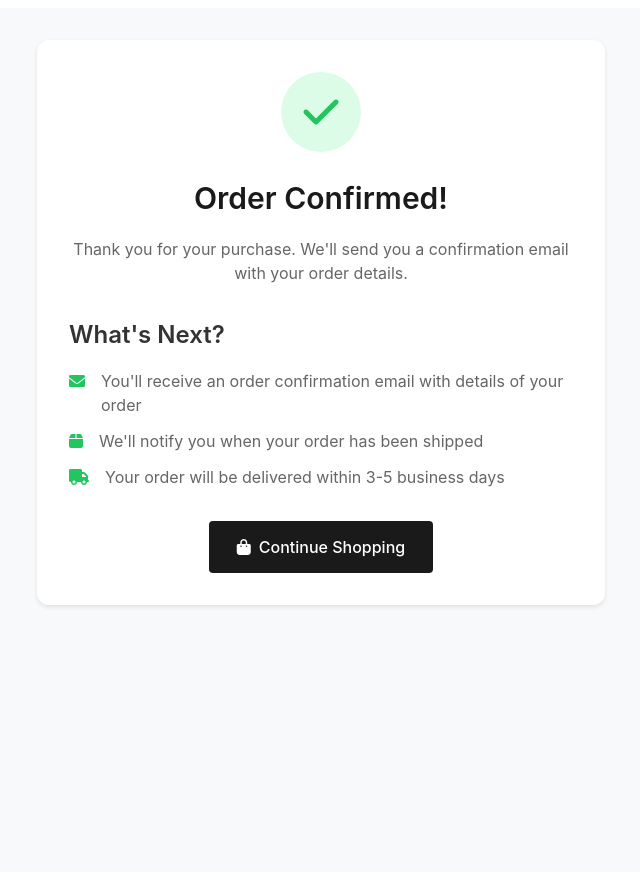
After one commit to Ou4y/Software_frontend, a PHP site: page /Confirmation.php in a window 1280 px wide. The commit adds this page. Shown: the whole page, without its empty margins (319-959 px from the left). Run offline with PHP 8.4, Linux system fonts and the light colour scheme.

Commit message:
Confirm Order

```diff
--- /dev/null
+++ b/Views/public/Confirmation.php
@@ -0,0 +1,218 @@
+<!DOCTYPE html>
+<html lang="en">
+<head>
+    <meta charset="UTF-8">
+    <meta name="viewport" content="width=device-width, initial-scale=1.0">
+    <title>Order Confirmation - Fashion Store</title>
+    <link rel="stylesheet" href="https://cdnjs.cloudflare.com/ajax/libs/font-awesome/6.0.0/css/all.min.css">
+    <style>
+        :root {
+            --ma-primary: #1a1a1a;
+            --ma-secondary: #333;
+            --ma-success: #22c55e;
+            --ma-background: #ffffff;
+            --ma-text: #333333;
+            --ma-muted: #666666;
+            --ma-border: #e5e5e5;
+            --ma-shadow: rgba(0, 0, 0, 0.1);
+        }
+
+        .ma-confirm-wrapper * {
+            margin: 0;
+            padding: 0;
+            box-sizing: border-box;
+        }
+
+        .ma-confirm-wrapper {
+            font-family: 'Inter', -apple-system, BlinkMacSystemFont, 'Segoe UI', Roboto, sans-serif;
+            line-height: 1.5;
+            color: var(--ma-text);
+            background-color: #f8f9fa;
+            min-height: 100vh;
+            padding: 2rem 0;
+        }
+
+        .ma-confirm-container {
+            max-width: 600px;
+            margin: 0 auto;
+            padding: 0 1rem;
+        }
+
+        .ma-confirm-card {
+            background: white;
+            border-radius: 12px;
+            padding: 2rem;
+            box-shadow: 0 2px 4px var(--ma-shadow);
+            text-align: center;
+        }
+
+        .ma-confirm-icon {
+            width: 80px;
+            height: 80px;
+            background: #dcfce7;
+            border-radius: 50%;
+            display: flex;
+            align-items: center;
+            justify-content: center;
+            margin: 0 auto 1.5rem;
+        }
+
+        .ma-confirm-icon i {
+            font-size: 40px;
+            color: var(--ma-success);
+        }
+
+        .ma-confirm-title {
+            font-size: 1.875rem;
+            font-weight: 600;
+            margin-bottom: 1rem;
+            color: var(--ma-primary);
+        }
+
+        .ma-confirm-message {
+            color: var(--ma-muted);
+            margin-bottom: 2rem;
+        }
+
+        .ma-confirm-details {
+            background: #f8f9fa;
+            border-radius: 8px;
+            padding: 1.5rem;
+            margin-bottom: 2rem;
+            text-align: left;
+        }
+
+        .ma-detail-group {
+            display: flex;
+            justify-content: space-between;
+            margin-bottom: 1rem;
+            padding-bottom: 1rem;
+            border-bottom: 1px solid var(--ma-border);
+        }
+
+        .ma-detail-group:last-child {
+            margin-bottom: 0;
+            padding-bottom: 0;
+            border-bottom: none;
+        }
+
+        .ma-detail-label {
+            color: var(--ma-muted);
+            font-weight: 500;
+        }
+
+        .ma-detail-value {
+            font-weight: 600;
+            color: var(--ma-primary);
+        }
+
+        .ma-confirm-steps {
+            text-align: left;
+            margin-bottom: 2rem;
+        }
+
+        .ma-steps-title {
+            font-weight: 600;
+            margin-bottom: 1rem;
+        }
+
+        .ma-steps-list {
+            list-style: none;
+        }
+
+        .ma-step-item {
+            display: flex;
+            gap: 1rem;
+            align-items: flex-start;
+            margin-bottom: 0.75rem;
+            color: var(--ma-muted);
+        }
+
+        .ma-step-item i {
+            margin-top: 0.25rem;
+            color: var(--ma-success);
+        }
+
+        .ma-confirm-btn {
+            display: inline-flex;
+            align-items: center;
+            gap: 0.5rem;
+            padding: 0.875rem 1.75rem;
+            background: var(--ma-primary);
+            color: white;
+            border: none;
+            border-radius: 4px;
+            font-size: 1rem;
+            font-weight: 500;
+            text-decoration: none;
+            transition: opacity 0.3s;
+            cursor: pointer;
+        }
+
+        .ma-confirm-btn:hover {
+            opacity: 0.9;
+        }
+
+        @media (max-width: 640px) {
+            .ma-confirm-card {
+                padding: 1.5rem;
+            }
+
+            .ma-confirm-icon {
+                width: 60px;
+                height: 60px;
+            }
+
+            .ma-confirm-icon i {
+                font-size: 30px;
+            }
+
+            .ma-confirm-title {
+                font-size: 1.5rem;
+            }
+
+            .ma-detail-group {
+                flex-direction: column;
+                gap: 0.25rem;
+            }
+        }
+    </style>
+</head>
+<body>
+    <div class="ma-confirm-wrapper">
+        <div class="ma-confirm-container">
+            <div class="ma-confirm-card">
+                <div class="ma-confirm-icon">
+                    <i class="fas fa-check"></i>
+                </div>
+
+                <h1 class="ma-confirm-title">Order Confirmed!</h1>
+                <p class="ma-confirm-message">Thank you for your purchase. We'll send you a confirmation email with your order details.</p>
+
+                <div class="ma-confirm-steps">
+                    <h2 class="ma-steps-title">What's Next?</h2>
+                    <ul class="ma-steps-list">
+                        <li class="ma-step-item">
+                            <i class="fas fa-envelope"></i>
+                            <span>You'll receive an order confirmation email with details of your order</span>
+                        </li>
+                        <li class="ma-step-item">
+                            <i class="fas fa-box"></i>
+                            <span>We'll notify you when your order has been shipped</span>
+                        </li>
+                        <li class="ma-step-item">
+                            <i class="fas fa-truck"></i>
+                            <span>Your order will be delivered within 3-5 business days</span>
+                        </li>
+                    </ul>
+                </div>
+
+                <a href="index.php" class="ma-confirm-btn">
+                    <i class="fas fa-shopping-bag"></i>
+                    Continue Shopping
+                </a>
+            </div>
+        </div>
+    </div>
+</body>
+</html>
```
Also changed, not shown: Controllers/OrderController.php (+58 -40 lines), Models/ConfirmOrder.php (+51 -16 lines), Views/public/checkout.php (+28 -126 lines).
